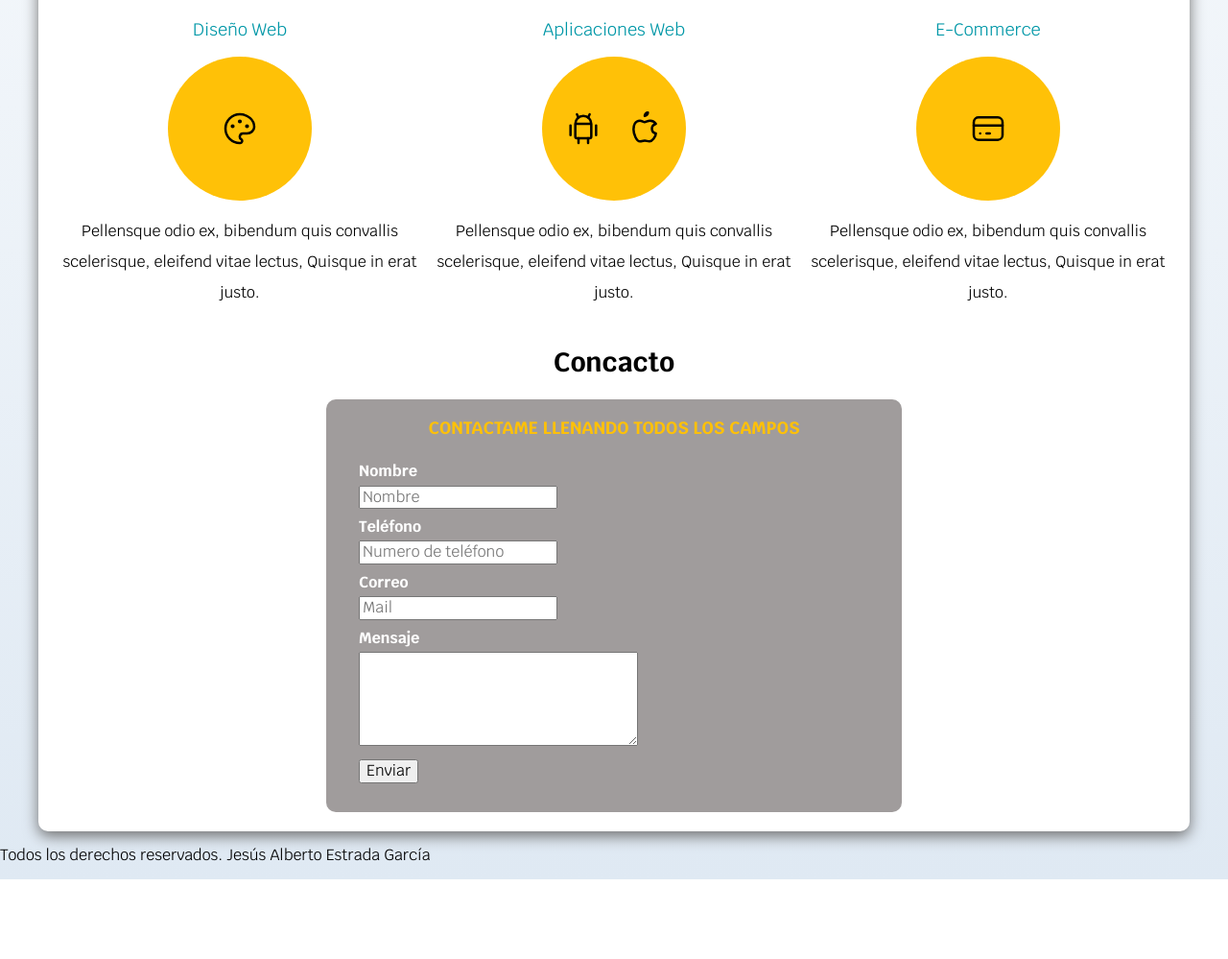
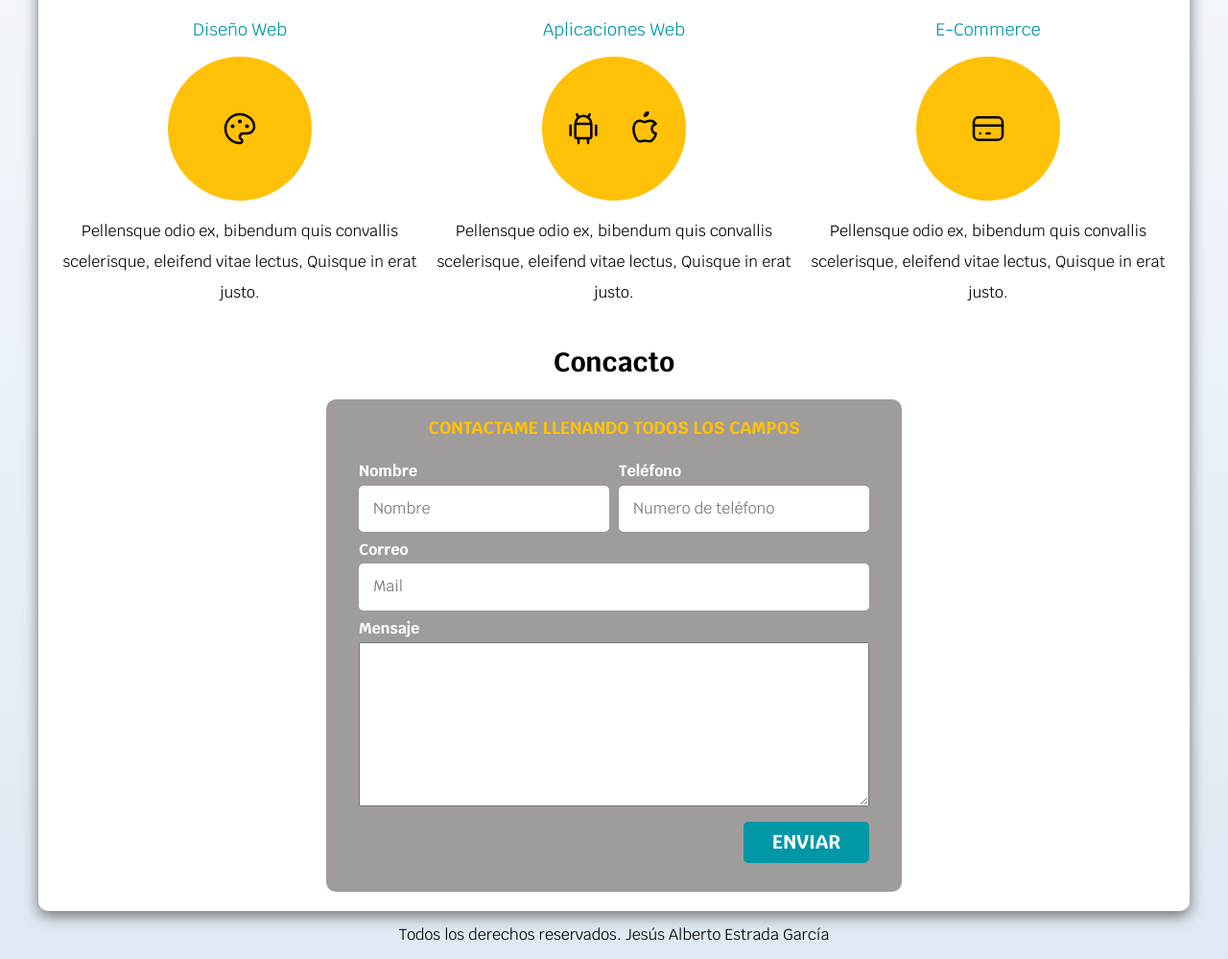
Before and after one commit to BetoEstrada2580/practica1, a plain HTML site: page index.html in a window 1280 px wide. Shown: the part 699-1698 px from the top of the page at 96% size. Before the commit the page ends 1615 px from the top, so only its background shows below. Drawn offline with Linux system fonts and the light colour scheme.

Commit message:
Proyecto 1 finalizado

```diff
--- a/css/style.css
+++ b/css/style.css
@@ -7,23 +7,26 @@
     --gris_claro: #dfe9f3;
 }
 
+
+/** Globales **/
+
 html {
     font-size: 62.5%;
     box-sizing: border-box;
+    scroll-snap-type: y mandatory;
 }
 
-*,*::before,*::after {
+*,
+*::before,
+*::after {
     box-sizing: inherit;
 }
 
 body {
-  font-size: 16px; /* 1rem = 10px */
+    font-size: 16px;
+    /* 1rem = 10px */
     font-family: "Krub", sans-serif;
-  background-image: linear-gradient(
-    to top,
-    var(--gris_claro) 0%,
-    var(--blanco) 100%
-  );
+    background-image: linear-gradient( to top, var(--gris_claro) 0%, var(--blanco) 100%);
 }
 
 h1 {
@@ -44,11 +47,56 @@ h3 {
     text-align: center;
 }
 
+.boton {
+    background-color: var(--secundario);
+    color: var(--blanco);
+    padding: 1rem 3rem;
+    margin-top: 1rem;
+    font-size: 2rem;
+    text-decoration: none;
+    text-transform: uppercase;
+    font-weight: bold;
+    border-radius: 0.5rem;
+    width: 90%;
+    text-align: center;
+    border: none;
+}
+
+.boton :hover {
+    cursor: pointer;
+}
+
+.sombra {
+    box-shadow: 0px 5px 15px 0px rgba(112, 112, 112, 1);
+    background-color: var(--blanco);
+    padding: 2rem;
+    border-radius: 1rem;
+}
+
+
+/** Utilidades **/
+
+.w-100 {
+    width: 100%;
+}
+
+.alinear-derecha {
+    justify-content: flex-end;
+}
+
+.flex {
+    display: flex;
+}
+
+
+/** demas **/
+
 .titulo {
     text-align: center;
     text-transform: uppercase;
     font-size: 3.8rem;
-  font-weight: normal; /* 400 */
+    font-weight: normal;
+    /* 400 */
 }
 
 .titulo span {
@@ -116,25 +164,11 @@ h3 {
     align-items: flex-end;
 }
 
-.boton {
-  background-color: var(--secundario);
-  color: var(--blanco);
-  padding: 1rem 3rem;
-  margin-top: 1rem;
-  font-size: 2rem;
-  text-decoration: none;
-  text-transform: uppercase;
-  font-weight: bold;
-  border-radius: 0.5rem;
-  width: 90%;
-  text-align: center;
-}
-
-.sombra {
-  box-shadow: 0px 5px 15px 0px rgba(112, 112, 112, 1);
-  background-color: var(--blanco);
-  padding: 2rem;
-  border-radius: 1rem;
+.servicios,
+.nav_principal,
+.formulario {
+    scroll-snap-align: center;
+    scroll-snap-stop: always;
 }
 
 .servicio {
@@ -162,11 +196,15 @@ h3 {
     justify-content: space-evenly;
     align-items: center;
 }
+
+
 /* contacto */
-.formulario{
+
+.formulario {
     background-color: var(--gris);
-  width: min( 60rem, 100% ); /** Utilizar el valor mas pequeño **/
-  margin:  0 auto;
+    width: min( 60rem, 100%);
+    /** Utilizar el valor mas pequeño **/
+    margin: 0 auto;
     padding: 2rem;
     border-radius: 1rem;
 }
@@ -184,10 +222,6 @@ h3 {
     color: var(--primario);
 }
 
-.contenedor-campos {
-
-}
-
 .campo {
     margin-bottom: 1rem;
 }
@@ -199,30 +233,59 @@ h3 {
     display: block;
 }
 
-/* .input-text {
+.campo textarea {
+    height: 90%;
     width: 100%;
-  border:  none;
+}
+
+.input-text {
+    width: 100%;
+    border: none;
     padding: 1.5rem;
-  border-radius: 1.5rem;
-} */
+    border-radius: .5rem;
+}
+
+
+/** footer **/
+
+.footer {
+    text-align: center;
+}
+
 
 /* celular */
+
 @media (min-width: 480px) {
     .nav_principal {
         flex-direction: row;
         justify-content: space-between;
     }
-
     .boton {
         width: auto;
     }
 }
 
+
 /* tablet */
+
 @media (min-width: 768px) {
     .servicios {
         display: grid;
         grid-template-columns: repeat(3, 1fr);
         column-gap: 1rem;
     }
+    .contenedor-campos {
+        display: grid;
+        grid-template-columns: repeat(2, 1fr);
+        grid-template-rows: auto auto 20rem;
+        column-gap: 1rem;
     }
+    .campo:nth-child(3),
+    .campo:nth-child(4) {
+        grid-column: 1 / 3;
+    }
+    /** Utilidades **/
+    .w-100 {
+        width: auto;
+    }
+}
--- a/index.html
+++ b/index.html
@@ -28,13 +28,11 @@
         </nav>
     </div>
 
-    <section class="hero">
+    <section class="hero na">
         <div class="contenido-hero">
             <h2>Diseño y Desarrollo Web</h2>
             <div class="ubicacion">
-                <svg xmlns="http://www.w3.org/2000/svg" class="icon icon-tabler icon-tabler-map-pin" width="88"
-                    height="88" viewBox="0 0 24 24" stroke-width="1.5" stroke="#ffec00" fill="none"
-                    stroke-linecap="round" stroke-linejoin="round">
+                <svg xmlns="http://www.w3.org/2000/svg" class="icon icon-tabler icon-tabler-map-pin" width="88" height="88" viewBox="0 0 24 24" stroke-width="1.5" stroke="#ffec00" fill="none" stroke-linecap="round" stroke-linejoin="round">
                     <path stroke="none" d="M0 0h24v24H0z" fill="none" />
                     <circle cx="12" cy="11" r="3" />
                     <path d="M17.657 16.657l-4.243 4.243a2 2 0 0 1 -2.827 0l-4.244 -4.243a8 8 0 1 1 11.314 0z" />
@@ -54,9 +52,7 @@
             <section class="servicio">
                 <h3>Diseño Web</h3>
                 <div class="iconos">
-                    <svg xmlns="http://www.w3.org/2000/svg" class="icon icon-tabler icon-tabler-palette" width="40"
-                        height="40" viewBox="0 0 24 24" stroke-width="1.5" stroke="#000000" fill="none"
-                        stroke-linecap="round" stroke-linejoin="round">
+                    <svg xmlns="http://www.w3.org/2000/svg" class="icon icon-tabler icon-tabler-palette" width="40" height="40" viewBox="0 0 24 24" stroke-width="1.5" stroke="#000000" fill="none" stroke-linecap="round" stroke-linejoin="round">
                         <path stroke="none" d="M0 0h24v24H0z" fill="none" />
                         <path
                             d="M12 21a9 9 0 1 1 0 -18a9 8 0 0 1 9 8a4.5 4 0 0 1 -4.5 4h-2.5a2 2 0 0 0 -1 3.75a1.3 1.3 0 0 1 -1 2.25" />
@@ -65,17 +61,14 @@
                         <circle cx="16.5" cy="10.5" r=".5" fill="currentColor" />
                     </svg>
                 </div>
-                <p>Pellensque odio ex, bibendum quis convallis scelerisque, eleifend vitae lectus,
-                    Quisque in erat justo.
+                <p>Pellensque odio ex, bibendum quis convallis scelerisque, eleifend vitae lectus, Quisque in erat justo.
                 </p>
             </section>
 
             <section class="servicio">
                 <h3>Aplicaciones Web</h3>
                 <div class="iconos">
-                    <svg xmlns="http://www.w3.org/2000/svg" class="icon icon-tabler icon-tabler-brand-android"
-                        width="40" height="40" viewBox="0 0 24 24" stroke-width="1.5" stroke="#000000" fill="none"
-                        stroke-linecap="round" stroke-linejoin="round">
+                    <svg xmlns="http://www.w3.org/2000/svg" class="icon icon-tabler icon-tabler-brand-android" width="40" height="40" viewBox="0 0 24 24" stroke-width="1.5" stroke="#000000" fill="none" stroke-linecap="round" stroke-linejoin="round">
                         <path stroke="none" d="M0 0h24v24H0z" fill="none" />
                         <line x1="4" y1="10" x2="4" y2="16" />
                         <line x1="20" y1="10" x2="20" y2="16" />
@@ -86,26 +79,21 @@
                         <line x1="15" y1="18" x2="15" y2="21" />
                     </svg>
 
-                    <svg xmlns="http://www.w3.org/2000/svg" class="icon icon-tabler icon-tabler-brand-apple" width="40"
-                        height="40" viewBox="0 0 24 24" stroke-width="1.5" stroke="#000000" fill="none"
-                        stroke-linecap="round" stroke-linejoin="round">
+                    <svg xmlns="http://www.w3.org/2000/svg" class="icon icon-tabler icon-tabler-brand-apple" width="40" height="40" viewBox="0 0 24 24" stroke-width="1.5" stroke="#000000" fill="none" stroke-linecap="round" stroke-linejoin="round">
                         <path stroke="none" d="M0 0h24v24H0z" fill="none" />
                         <path
                             d="M9 7c-3 0 -4 3 -4 5.5c0 3 2 7.5 4 7.5c1.088 -.046 1.679 -.5 3 -.5c1.312 0 1.5 .5 3 .5s4 -3 4 -5c-.028 -.01 -2.472 -.403 -2.5 -3c-.019 -2.17 2.416 -2.954 2.5 -3c-1.023 -1.492 -2.951 -1.963 -3.5 -2c-1.433 -.111 -2.83 1 -3.5 1c-.68 0 -1.9 -1 -3 -1z" />
                         <path d="M12 4a2 2 0 0 0 2 -2a2 2 0 0 0 -2 2" />
                     </svg>
                 </div>
-                <p>Pellensque odio ex, bibendum quis convallis scelerisque, eleifend vitae lectus,
-                    Quisque in erat justo.
+                <p>Pellensque odio ex, bibendum quis convallis scelerisque, eleifend vitae lectus, Quisque in erat justo.
                 </p>
             </section>
 
             <section class="servicio">
                 <h3>E-Commerce</h3>
                 <div class="iconos">
-                    <svg xmlns="http://www.w3.org/2000/svg" class="icon icon-tabler icon-tabler-credit-card" width="40"
-                        height="40" viewBox="0 0 24 24" stroke-width="1.5" stroke="#000000" fill="none"
-                        stroke-linecap="round" stroke-linejoin="round">
+                    <svg xmlns="http://www.w3.org/2000/svg" class="icon icon-tabler icon-tabler-credit-card" width="40" height="40" viewBox="0 0 24 24" stroke-width="1.5" stroke="#000000" fill="none" stroke-linecap="round" stroke-linejoin="round">
                         <path stroke="none" d="M0 0h24v24H0z" fill="none" />
                         <rect x="3" y="5" width="18" height="14" rx="3" />
                         <line x1="3" y1="10" x2="21" y2="10" />
@@ -113,8 +101,7 @@
                         <line x1="11" y1="15" x2="13" y2="15" />
                     </svg>
                 </div>
-                <p>Pellensque odio ex, bibendum quis convallis scelerisque, eleifend vitae lectus,
-                    Quisque in erat justo.
+                <p>Pellensque odio ex, bibendum quis convallis scelerisque, eleifend vitae lectus, Quisque in erat justo.
                 </p>
             </section>
 
@@ -146,9 +133,10 @@
                             <label for="">Mensaje</label>
                             <textarea name="" id="" cols="30" rows="5"></textarea>
                         </div>
-                    </div> <!-- contenedor campos -->
-                    <div>
-                        <input type="submit" value="Enviar">
+                    </div>
+                    <!-- contenedor campos -->
+                    <div class="alinear-derecha flex">
+                        <input class="boton w-100" type="submit" value="Enviar">
                     </div>
 
                 </fieldset>
@@ -156,7 +144,7 @@
         </section>
 
     </main>
-    <footer>
+    <footer class="footer">
         <p>Todos los derechos reservados. Jesús Alberto Estrada García</p>
     </footer>
 </body>
```
Lines whose indentation alone changed are shown as unchanged.
